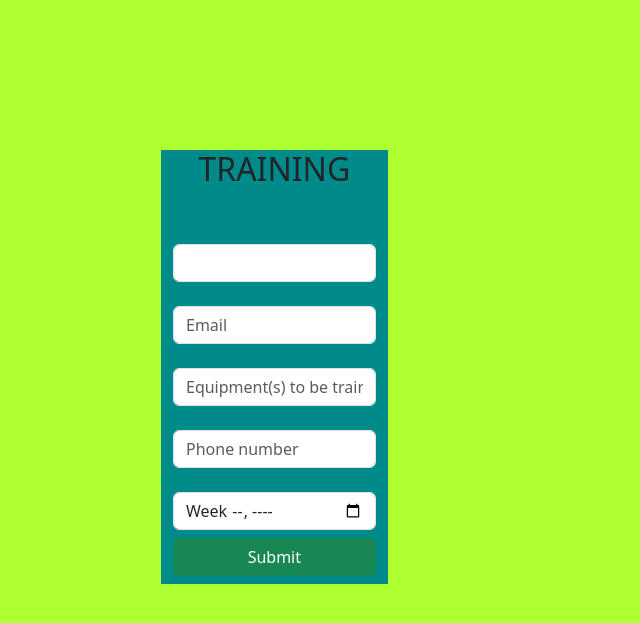
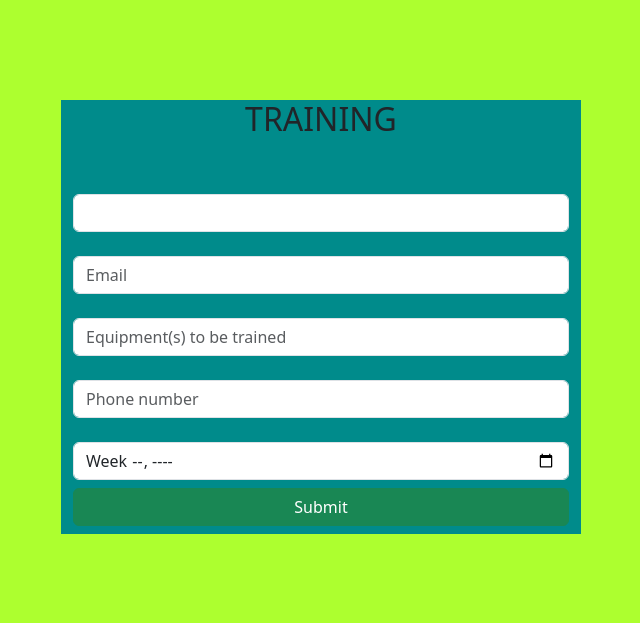
Before and after one commit to user38883591/djangoweb, a Django app: page /training/ in a window 1280 px wide. Shown: the part 16-639 px from the top of the page, without its empty margins (439-1079 px from the left). Run offline with Django 4.2, Linux system fonts and the light colour scheme.

Commit message:
"additional files"

```diff
--- a/djangoProject1/views.py
+++ b/djangoProject1/views.py
@@ -98,21 +98,21 @@ def Buy(request):
 
 
 def Train(request):
-    if request.method=='post':
-        name=request.POST.get("name")
-        email=request.POST.get("email")
-        equipment=request.POST.get("equipment")
-        phone=request.POST.get("phone")
-        week=request.POST.get("week")
-        return render(request,'training.html',{"message":"Training booked"})
+    if request.method == 'POST':
+        name = request.POST.get("name")
+        email = request.POST.get("email")
+        equipment = request.POST.get("equipment")
+        number = request.POST.get("phone")
+        days = request.POST.get("days")
+        quantity = request.POST.get("quantity")
+        return render(request, 'training.html', {"message": "Booking Successful"})
     else:
-        current_user=request.user
-        equipment=request.GET.get("equipment")
-        price=request.GET.get("price")
-    data = {
-        "user": current_user,
-        "equipment": equipment,
-        "price": price
-    }
-
-    return render(request,'training.html',{"data":data})
+        current_user = request.user
+        equipment = request.GET.get("equipment")
+        price = request.GET.get("price")
+        data = {
+            "user": current_user,
+            "equipment": equipment,
+            "price": price
+        }
+    return render(request, 'training.html', {"data": data})
--- a/templates/Buy.html
+++ b/templates/Buy.html
@@ -6,7 +6,7 @@
     <meta charset="UTF-8">
     <meta http-equiv="X-UA-Compatible" content="IE=edge">
     <meta name="viewport" content="width=device-width, initial-scale=1.0">
-    <title>Document</title>
+    <title>Form</title>
     <style>
         form{
             text-align: center;
--- a/templates/Hire.html
+++ b/templates/Hire.html
@@ -16,6 +16,8 @@
             color: green;
         }
     </style>
+
+</head>
 </head>
 <body style="background-color:greenyellow">
     <nav class="navbar navbar-expand-lg bg-body-tertiary">
--- a/templates/index.html
+++ b/templates/index.html
@@ -380,7 +380,7 @@
         <div class="row" data-aos="fade-up">
 
           <div class="col-lg-6 ">
-            <iframe class="mb-4 mb-lg-0" src="https://www.google.com/maps/embed?pb=!1m18!1m12!1m3!1d3988.7240234531664!2d36.903289649981836!3d-1.341956936062282!2m3!1f0!2f0!3f0!3m2!1i1024!2i768!4f13.1!3m3!1m2!1s0x182f0db0b9a3202f%3A0x6c1064347b30d6b!2sBarabara%20Plaza%20-%20KeNHA%20Headquarters!5e0!3m2!1sen!2ske!4v1679662575645!5m2!1sen!2ske" width="600" height="450" style="border:0;" allowfullscreen="" loading="lazy" referrerpolicy="no-referrer-when-downgrade"></iframe>" frameborder="0" style="border:0; width: 100%; height: 384px;" allowfullscreen></iframe>
+            <iframe class="mb-4 mb-lg-0" src="https://www.google.com/maps/embed?pb=!1m18!1m12!1m3!1d3988.7240234531664!2d36.903289649981836!3d-1.341956936062282!2m3!1f0!2f0!3f0!3m2!1i1024!2i768!4f13.1!3m3!1m2!1s0x182f0db0b9a3202f%3A0x6c1064347b30d6b!2sBarabara%20Plaza%20-%20KeNHA%20Headquarters!5e0!3m2!1sen!2ske!4v1679662575645!5m2!1sen!2ske" width="600" height="450" style="border:0;" allowfullscreen="" loading="lazy" referrerpolicy="no-referrer-when-downgrade"></iframe></iframe>
           </div>
 
           <div class="col-lg-6">
--- a/templates/training.html
+++ b/templates/training.html
@@ -23,8 +23,8 @@
         </div>
       </nav>
     <div class="container-fluid">
-    <div class="row text-center" style="padding-left:600px; padding-top:150px"> <br>
-        <div class="col-md-4" style="background-color:darkcyan">
+    <div class="row text-center" style="padding-left:500px; padding-top:100px"> <br>
+        <div class="col-md-8" style="background-color:darkcyan">
             <h2>TRAINING</h2>
             <br>
 
@@ -59,17 +59,12 @@
                     <button class="btn btn-success mt-2 mb-2" type="submit">Submit</button>
                 </div>
 
-
-
             </form>
         {% if message %}
             <p class="tile">{{ message }}</p>
         {% endif %}
-
-
         </div>
     </div>
 </div>
-
 </body>
 </html>
```
Also changed, not shown: db.sqlite3.
